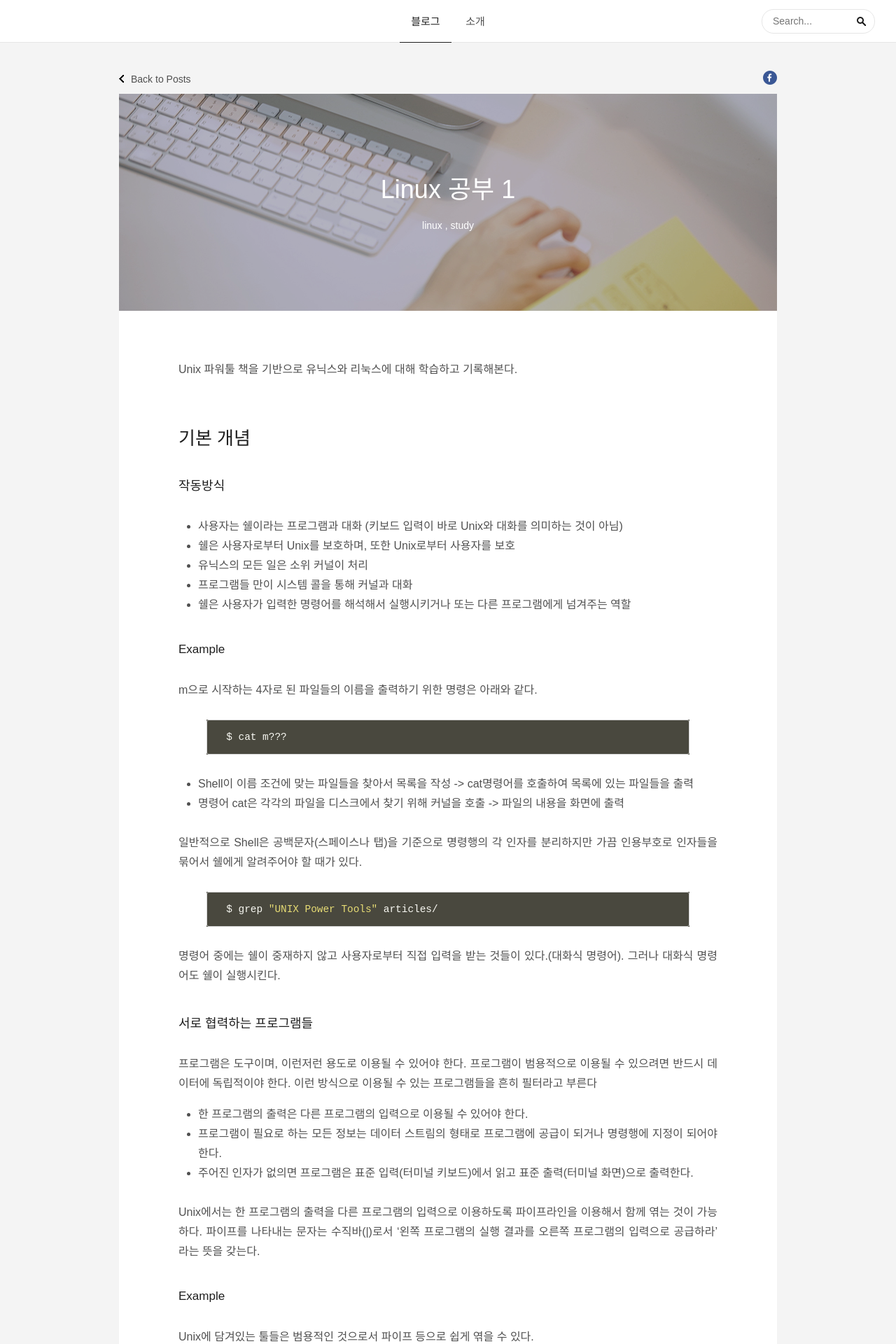
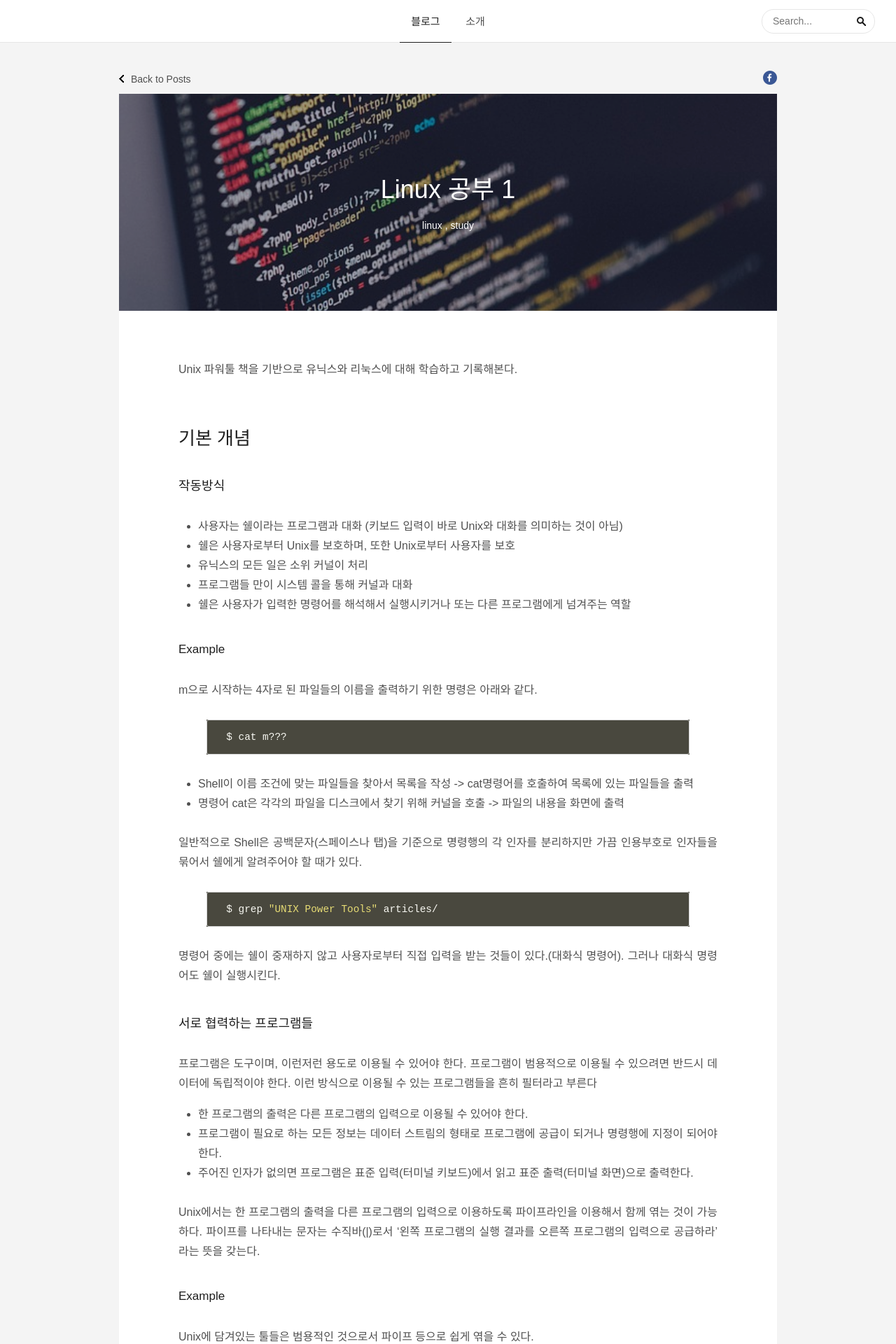
Before and after one commit to ThroughKim/throughkim.github.com, a Jekyll site: the page built from _posts/2016-12-21-linux-1.md, in a window 1280 px wide. Shown: the top 1920 px of the page at 70% size. Built offline with Jekyll 4.4.1, drawn with Linux system fonts in a browser that asks for light colours; some web fonts are replaced.

Commit message:
upload blog

```diff
--- a/_posts/2016-12-21-linux-1.md
+++ b/_posts/2016-12-21-linux-1.md
@@ -4,6 +4,7 @@ title: 'Linux 공부 1'
 author: through.kim
 date: 2016-12-21 20:24
 tags: [linux, study]
+image: '/files/covers/codes.jpg'
 ---
 
 Unix 파워툴 책을 기반으로 유닉스와 리눅스에 대해 학습하고 기록해본다.
```
